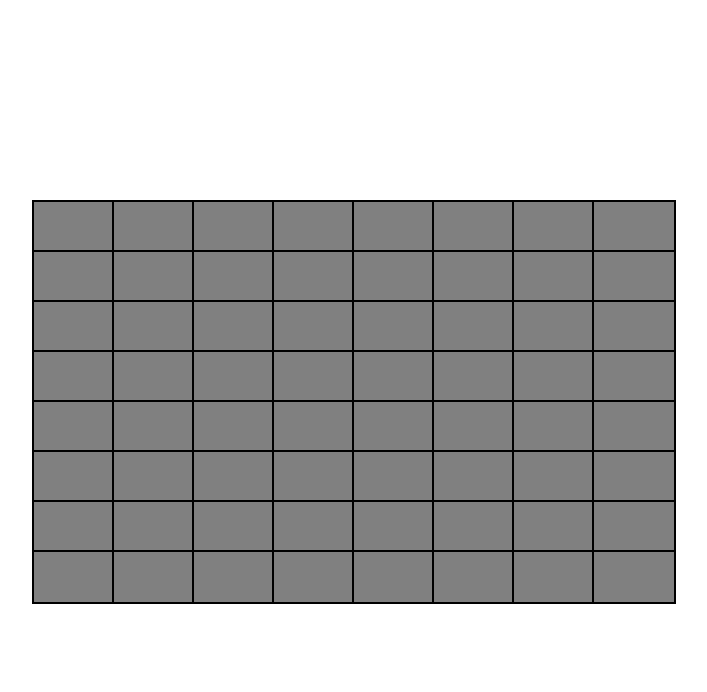
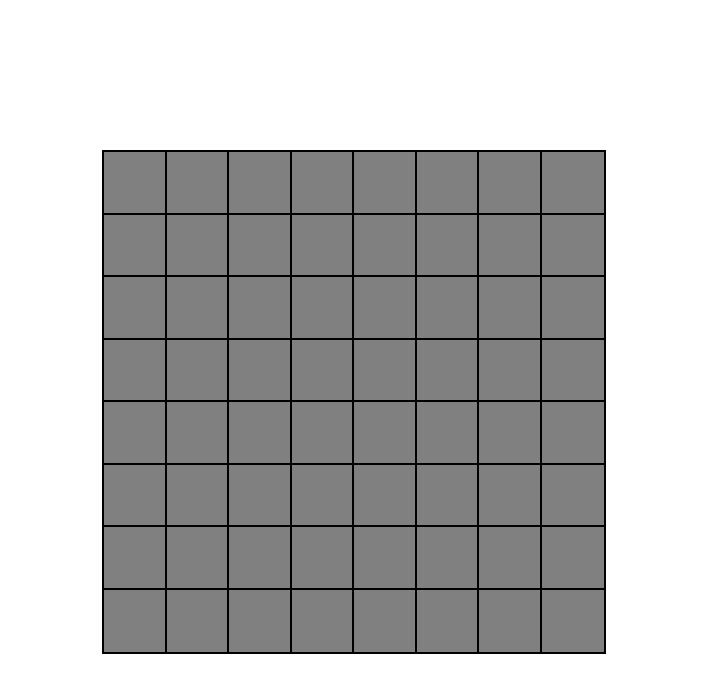
Before and after one commit to the-dev-bin/battleship, a plain HTML site: page index.html in a window 1280 px wide. Shown: the whole page, without its empty margins (288-995 px from the left). Drawn offline with Linux system fonts and the light colour scheme.

Commit message:
Make board consistent across various screen sizes

```diff
--- a/css/styles.css
+++ b/css/styles.css
@@ -3,8 +3,8 @@
     grid-template-columns: auto auto auto auto auto auto auto auto;
     grid-template-rows: auto auto auto auto auto auto auto auto;
     background: red;
-    width: 50vw;
-    height: 50vh;
+    width: 500px;
+    height: 500px;
 }
 .board>div {
     background: gray;
```
Also changed, not shown: index.html (+0 -1 lines).
